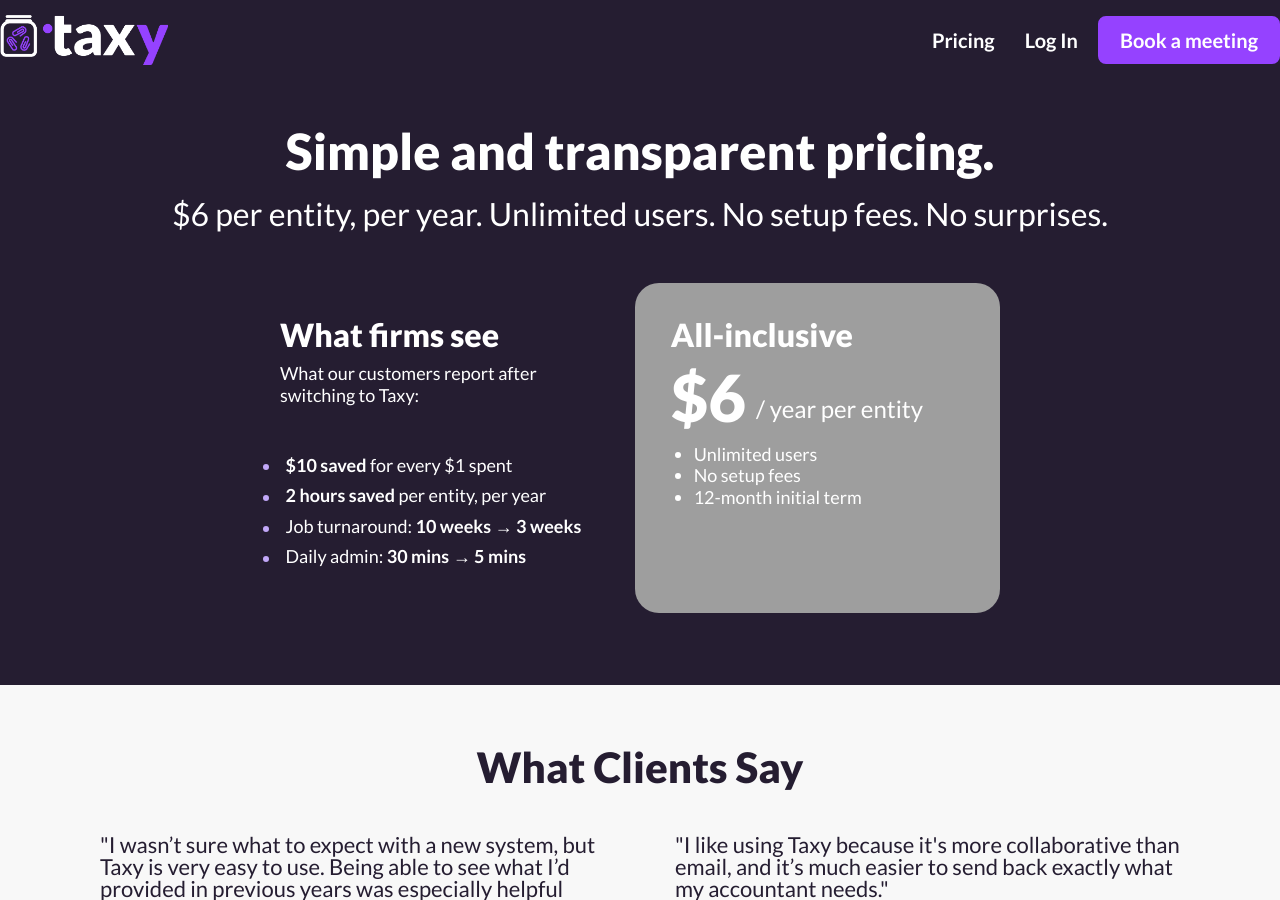
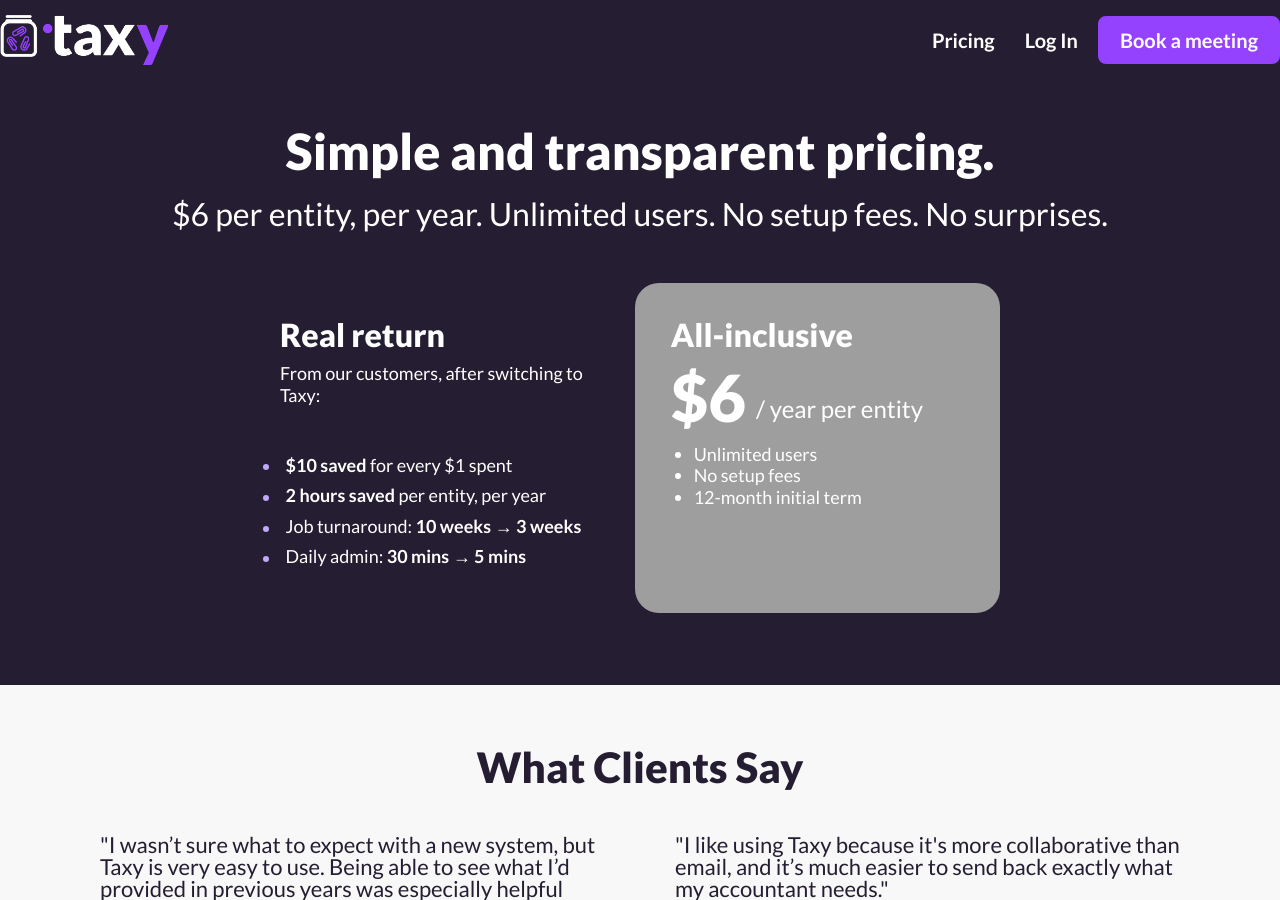
Before and after one commit to taxy-au/taxy-website, a Jekyll site: the page built from pricing.html, in a window 1280 px wide and 900 px high. Built offline with Jekyll 4.4.1, drawn with Linux system fonts in a browser that asks for light colours; nearby versions of some CDN libraries; library files that are not in the unit come from our copies.

Commit message:
Pricing: rename "What firms see" to "Real return"
Drops the slightly clunky "What firms see" heading. "Real return" is
shorter, evokes ROI directly, and pairs with the bullets which are
literally the return stats.

Intro line tightened to "From our customers, after switching to Taxy:"
— matches the saved attribution preference (per Amanda 2026-04-28:
"from our customers", never "early customers").

Co-Authored-By: Claude Opus 4.7 (1M context) <noreply@anthropic.com>

```diff
--- a/pricing.html
+++ b/pricing.html
@@ -24,9 +24,9 @@ extra_head: head-pricing.html
 		<div class="elementor-element elementor-element-caa0303 e-con-full e-flex e-con e-child" data-id="caa0303" data-element_type="container">
 		<div class="elementor-element elementor-element-a4be9a6 e-con-full e-flex e-con e-child" data-id="a4be9a6" data-element_type="container" data-settings="{&quot;background_background&quot;:&quot;classic&quot;}">
 <div class="elementor-element elementor-element-50828cf elementor-widget elementor-widget-heading" data-id="50828cf" data-element_type="widget" data-widget_type="heading.default">
-					<h3 class="elementor-heading-title elementor-size-default">What firms see</h3>				</div>
+					<h3 class="elementor-heading-title elementor-size-default">Real return</h3>				</div>
 				<div class="elementor-element elementor-element-fc748f5 elementor-widget elementor-widget-text-editor" data-id="fc748f5" data-element_type="widget" data-widget_type="text-editor.default">
-									<p>What our customers report after switching to Taxy:</p>								</div>
+									<p>From our customers, after switching to Taxy:</p>								</div>
 				<div class="elementor-element elementor-element-28b56a4 elementor-widget elementor-widget-text-editor" data-id="28b56a4" data-element_type="widget" data-widget_type="text-editor.default">
 									<ul><li><strong>$10 saved</strong> for every $1 spent</li><li><strong>2 hours saved</strong> per entity, per year</li><li>Job turnaround: <strong>10 weeks → 3 weeks</strong></li><li>Daily admin: <strong>30 mins → 5 mins</strong></li></ul>								</div>
 				</div>
```
